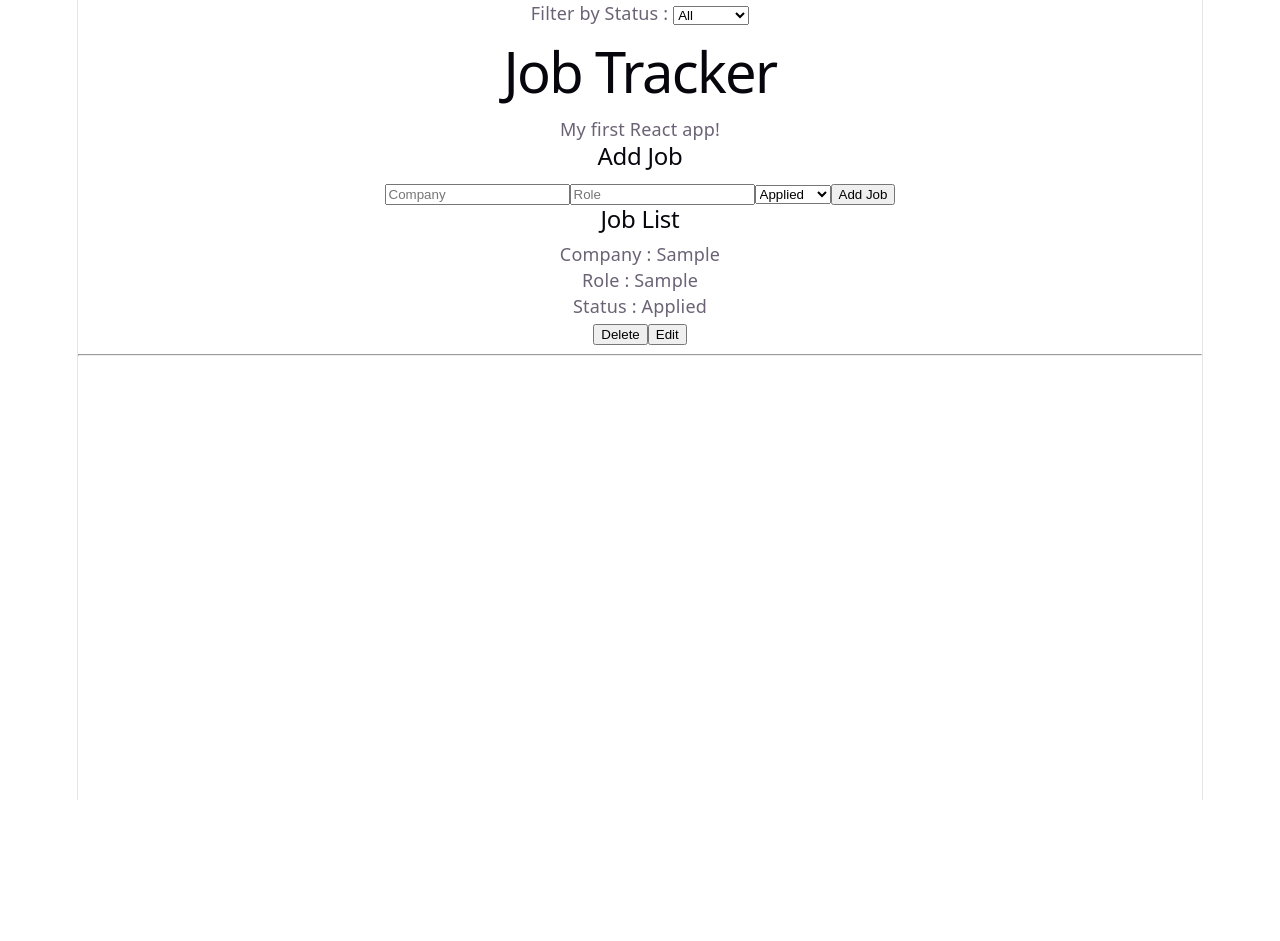
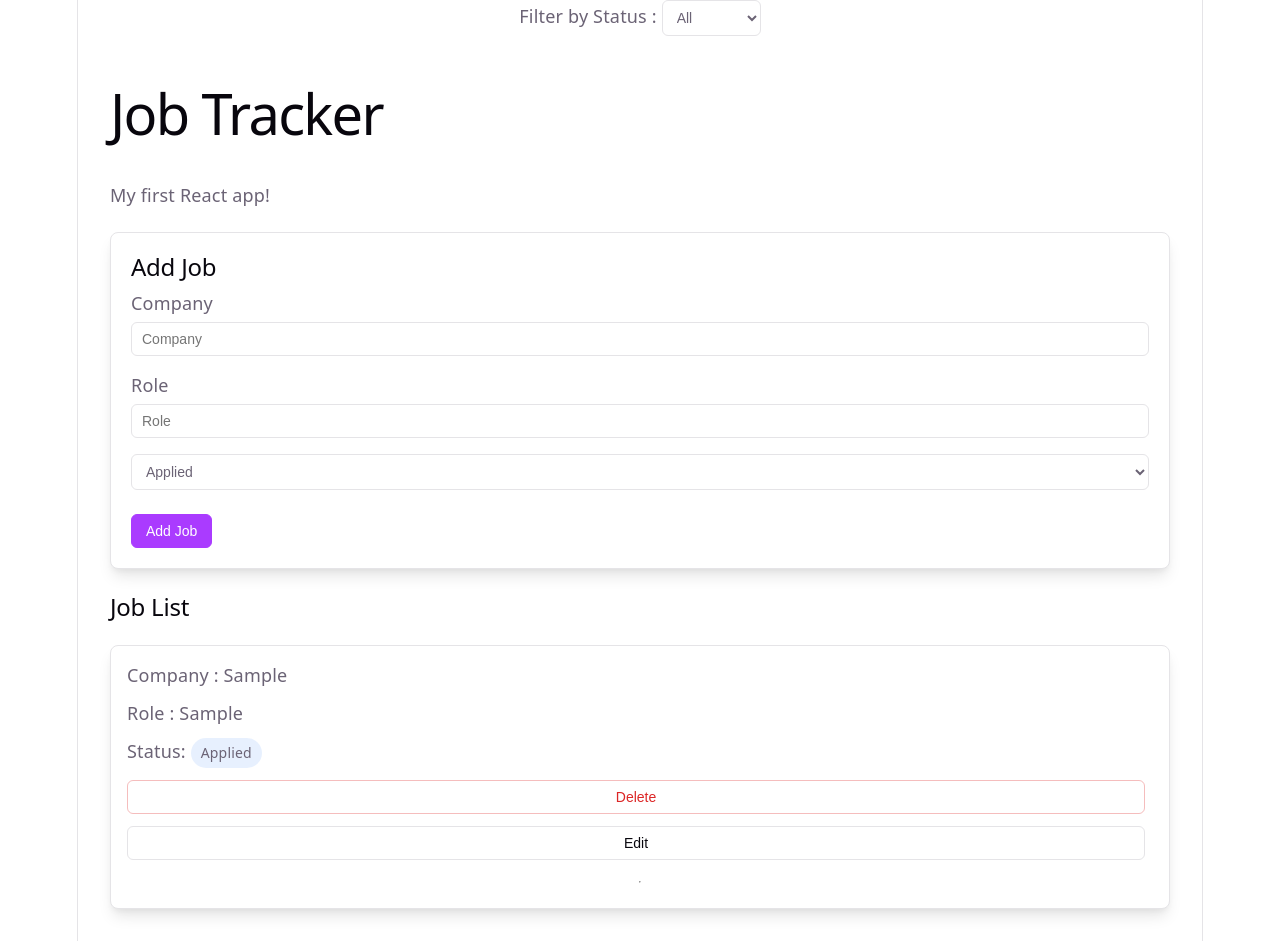
Before and after one commit to JEEVANSRESANTH/JobTracker, a React app in the folder frontend/: page / in a window 1280 px wide. Both pictures are taken after typing "Sample", "Sample" into the empty fields and a click on the button "Add Job". Before the commit the page ends 800 px from the top, so only its background shows below. Built offline with nearby package versions, Linux system fonts and the light colour scheme; the HTML template or start-up script is replaced by a standard one.

Commit message:
Implemented frontend logic

```diff
--- a/frontend/src/App.jsx
+++ b/frontend/src/App.jsx
@@ -52,7 +52,7 @@ function App(){
           <option value="Rejected"> Rejected</option>
       </select>
     </label>
-
+     <div className="job-tracker">
       <h1>Job Tracker</h1>
       <p>My first React app!</p>
       <JobForm addJob={addJob}/>
@@ -61,6 +61,7 @@ function App(){
       startEditing={startEditing}
       saveJob={saveJob}
       editingJobId={editingJobId}/>
+     </div>
     </div>
   );
 }
--- a/frontend/src/components/JobCard.jsx
+++ b/frontend/src/components/JobCard.jsx
@@ -1,15 +1,23 @@
-import { useState } from "react";
+import { useState,useEffect,useRef } from "react";
 
 function JobCard({ job, deleteJob, startEditing, saveJob, editingJobId }) {
   const isEditing = job.id === editingJobId;
   const [editedCompany, setEditedCompany] = useState(job.company);
   const [editedRole,setEditedRole]=useState(job.role);
   const [editedStatus,setEditedStatus]=useState(job.status);
+  const [confirmDelete,setConfirmDelete]=useState(false);
+  const companyInputRef=useRef(null);
+  useEffect(()=>{
+    if(isEditing && companyInputRef.current){
+      companyInputRef.current.focus();
+    }
+  },[isEditing]);
 
   return (
-    <div>
+    <div className={`job-card ${isEditing ? "editing" : ""}`}>
       {isEditing ? (
         <input
+          ref={companyInputRef}
           type="text"
           value={editedCompany}
           onChange={(e) => setEditedCompany(e.target.value)}
@@ -38,16 +46,52 @@ function JobCard({ job, deleteJob, startEditing, saveJob, editingJobId }) {
           <option value="Rejected">Rejected </option>
         </select>
       ):(
-      <p>Status : {job.status}</p>
+      <p>
+        Status:{" "}
+        <span
+          className={`status status-${job.status.toLowerCase()}`}
+        >
+          {job.status}
+        </span>
+      </p>
       )}
 
-      <button onClick={() => deleteJob(job.id)}>Delete</button>
+      {!isEditing && (
+  <>
+    {!confirmDelete ? (
+      <button
+        className="btn btn-danger"
+        onClick={() => setConfirmDelete(true)}
+      >
+        Delete
+      </button>
+    ) : (
+      <div className="confirm-delete">
+        <span>Are you sure?</span>
+
+        <button
+          className="btn btn-secondary"
+          onClick={() => setConfirmDelete(false)}
+        >
+          Cancel
+        </button>
+
+        <button
+          className="btn btn-danger"
+          onClick={() => deleteJob(job.id)}
+        >
+          Confirm Delete
+        </button>
+      </div>
+    )}
+  </>
+)}
 
       {isEditing ? (
-        <button onClick={() => saveJob(job.id, editedCompany,editedRole,editedStatus  )}>
+        <button className="btn btn-primary" onClick={() => saveJob(job.id, editedCompany,editedRole,editedStatus  )}>
           Save
         </button>
-      ):(<button onClick={()=> startEditing(job.id)}>Edit</button>)
+      ):(<button className="btn btn-secondary" onClick={()=> startEditing(job.id)}>Edit</button>)
       }
 
       <hr />
--- a/frontend/src/components/JobForm.jsx
+++ b/frontend/src/components/JobForm.jsx
@@ -12,28 +12,37 @@ function JobForm({addJob}){
         setStatus("Applied");
     }
     return(
-        <div>
+        <div className="job-form">
         <h2> Add Job</h2>
         <form onSubmit={handleSubmit}>
+            <div className="form-group">
+                <label>Company</label>
                 <input
                 type="text"
                 placeholder="Company"
                 value={company}
                 onChange={(e) => setCompany(e.target.value)}
                 />
+            </div>
+            <div className="form-group">
+                <label>Role</label>
                 <input
                     type="text"
                     placeholder="Role"
                     value={role}
                     onChange={(e) => setRole(e.target.value)}
                 />
+            </div>
+            <div className="form-group">
                 <select value={status} onChange={(e) => setStatus(e.target.value)}>
                     <option>Applied</option>
                     <option>Interview</option>
                     <option>Rejected</option>
                     <option></option>
                 </select>
-            <button type ="submit">Add Job</button>
+            </div>
+            <button type ="submit" className="btn btn-primary">Add Job</button>
+
         </form>
         </div>
     );
--- a/frontend/src/components/JobList.jsx
+++ b/frontend/src/components/JobList.jsx
@@ -1,7 +1,7 @@
 import JobCard from "./JobCard";
 function JobList({jobs,deleteJob,startEditing,saveJob,editingJobId}){
     return(
-        <div>
+        <div className="job-list">
             <h2>Job List</h2>
             {jobs.map((job) => (
                 <JobCard key={job.id}
--- a/frontend/src/index.css
+++ b/frontend/src/index.css
@@ -109,3 +109,189 @@ code {
   padding: 4px 8px;
   background: var(--code-bg);
 }
+.job-tracker{
+  padding: 32px;
+  display: flex;
+  flex-direction: column;
+  gap: 24px;
+}
+.job-tracker{
+  text-align: left;
+}
+.job-card{
+  border: 1px solid var(--border);
+  border-radius: 8px;
+  padding: 16px;
+  background: var(--bg);
+  box-shadow: var(--shadow);
+  display: flex;
+  flex-direction: column;
+  gap: 12px;
+}
+
+button {
+  padding: 8px 14px;
+  border-radius: 6px;
+  border: 1px solid var(--border);
+  background: var(--accent-bg);
+  color: var(--accent);
+  cursor: pointer;
+  font-weight: 500;
+}
+
+button:hover {
+  background: var(--accent);
+  color: white;
+}
+.job-list {
+  display: flex;
+  flex-direction: column;
+  gap: 16px;
+}
+.job-form {
+  border: 1px solid var(--border);
+  border-radius: 8px;
+  padding: 20px;
+  background: var(--bg);
+  box-shadow: var(--shadow);
+}
+.form-group {
+  display: flex;
+  flex-direction: column;
+  gap: 6px;
+  margin-bottom: 16px;
+}
+input,
+select {
+  padding: 8px 10px;
+  border-radius: 6px;
+  border: 1px solid var(--border);
+  font-size: 14px;
+  background: var(--bg);
+  color: var(--text);
+}
+
+input:focus,
+select:focus {
+  outline: none;
+  border-color: var(--accent);
+  box-shadow: 0 0 0 2px var(--accent-bg);
+}
+.job-form button {
+  margin-top: 8px;
+  align-self: flex-start;
+}
+.btn {
+  padding: 8px 14px;
+  border-radius: 6px;
+  font-weight: 500;
+  cursor: pointer;
+  border: 1px solid transparent;
+  font-size: 14px;
+}
+.btn-primary {
+  background: var(--accent);
+  color: white;
+  border-color: var(--accent);
+}
+
+.btn-primary:hover {
+  opacity: 0.9;
+}
+.btn-secondary {
+  background: transparent;
+  color: var(--text-h);
+  border: 1px solid var(--border);
+}
+
+.btn-secondary:hover {
+  background: var(--social-bg);
+}
+.btn-danger {
+  background: transparent;
+  color: #dc2626;
+  border: 1px solid rgba(220, 38, 38, 0.3);
+}
+
+.btn-danger:hover {
+  background: rgba(220, 38, 38, 0.1);
+}
+.job-card button {
+  margin-right: 8px;
+}
+.status {
+  padding: 2px 10px;
+  border-radius: 999px;
+  font-size: 13px;
+  font-weight: 500;
+  display: inline-block;
+}
+.status-applied {
+  background: rgba(59, 130, 246, 0.12);
+  color: #2563eb;
+}
+.status-interview {
+  background: rgba(16, 185, 129, 0.12);
+  color: #059669;
+}
+.status-rejected {
+  background: rgba(239, 68, 68, 0.12);
+  color: #dc2626;
+}
+.status {
+  transition: background 0.2s ease;
+}
+.job-card.editing {
+  border-color: var(--accent);
+  background: var(--accent-bg);
+}
+.job-card .btn {
+  margin-right: 8px;
+}
+
+.job-card.editing .btn-danger {
+  margin-left: auto;
+}
+.job-card .confirm-delete {
+  display: flex;
+  align-items: center;
+  gap: 8px;
+}
+.job-card span {
+  font-size: 14px;
+  color: var(--text);
+}
+.btn {
+  transition: background-color 0.15s ease,
+              color 0.15s ease,
+              transform 0.1s ease;
+}
+
+.btn:hover {
+  transform: translateY(-1px);
+}
+input,
+select {
+  transition: border-color 0.15s ease,
+              box-shadow 0.15s ease;
+}
+
+input:focus,
+select:focus {
+  outline: none;
+  border-color: var(--accent);
+  box-shadow: 0 0 0 3px var(--accent-bg);
+}
+.job-card {
+  transition: background-color 0.2s ease,
+              border-color 0.2s ease,
+              box-shadow 0.2s ease;
+}
+
+.job-card:hover {
+  box-shadow: rgba(0, 0, 0, 0.15) 0 8px 16px -4px;
+}
+.status {
+  transition: background-color 0.15s ease,
+              color 0.15s ease;
+}
```
Lines whose indentation alone changed are shown as unchanged.
